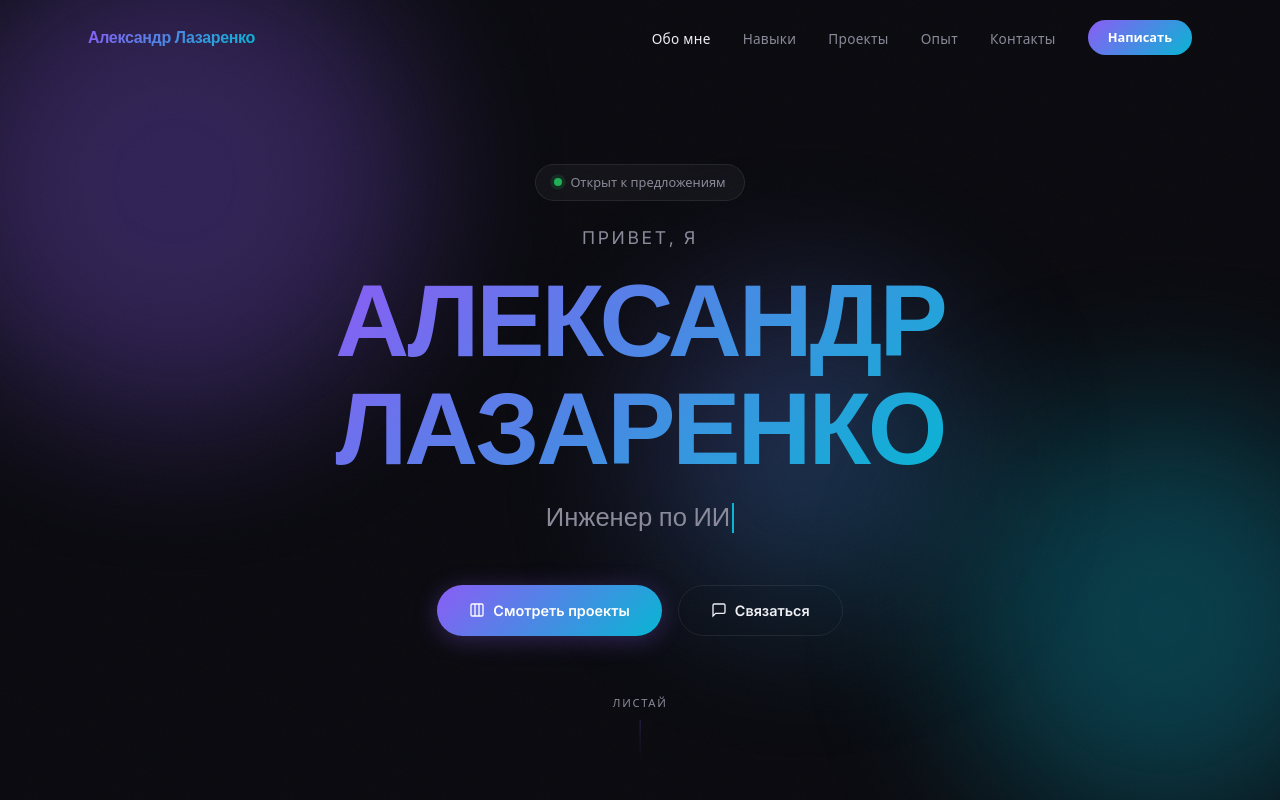
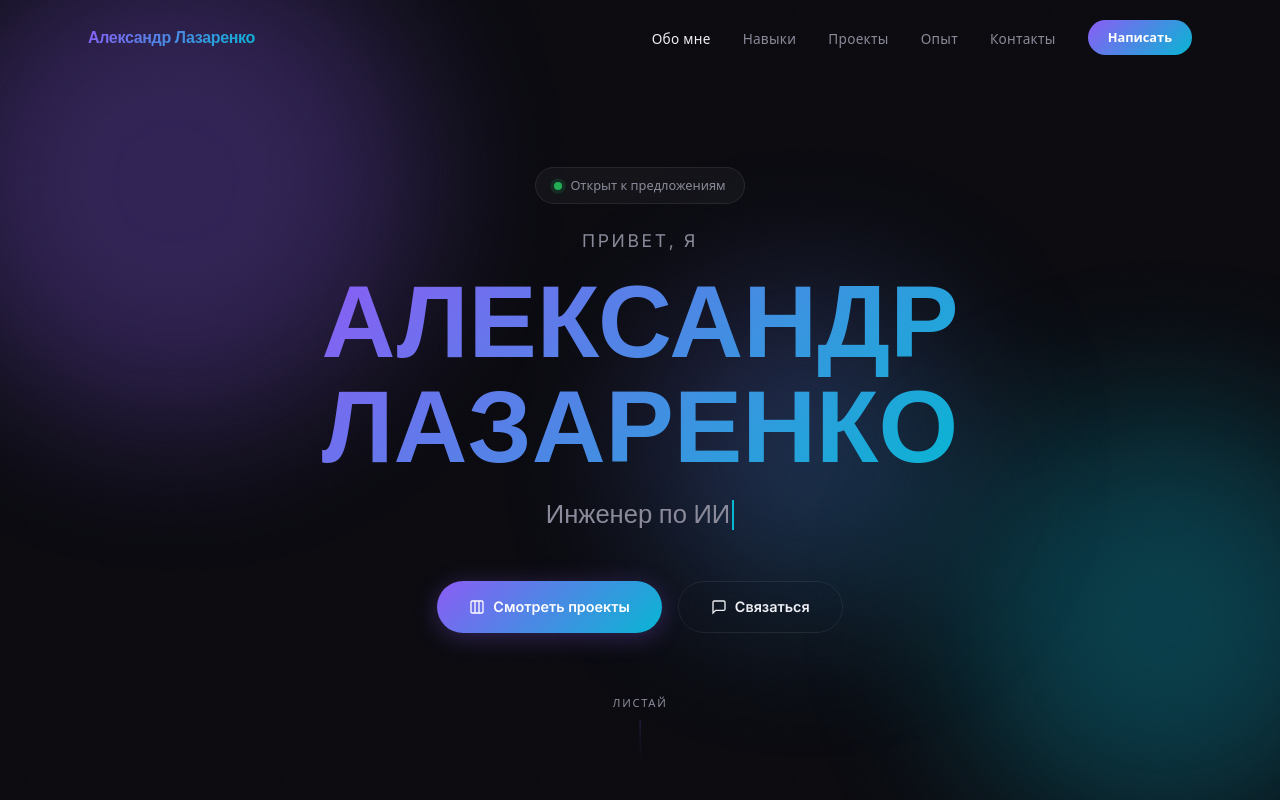
Before and after one commit to lazmaksim2019-ops/portfolio2, a Next.js app: page / in a window 1280 px wide. Shown: the top 800 px of the page. Built offline with nearby package versions, Linux system fonts and the light colour scheme.

Commit message:
fix: hero letter-spacing, equal grid heights for projects and skills

```diff
--- a/src/app/globals.css
+++ b/src/app/globals.css
@@ -319,8 +319,9 @@ body {
   font-family: var(--font-heading);
   font-size: clamp(3rem, 8vw, 7rem);
   font-weight: 700;
-  line-height: 1.05;
-  letter-spacing: -0.03em;
+  line-height: 1.02;
+  letter-spacing: 0;
+  text-wrap: balance;
   margin-bottom: 16px;
   background: var(--gradient-text);
   -webkit-background-clip: text;
@@ -602,6 +603,7 @@ section {
 .skills-bento {
   display: grid;
   grid-template-columns: repeat(3, 1fr);
+  grid-auto-rows: 1fr;
   gap: 16px;
 }
 
@@ -755,6 +757,7 @@ section {
   display: flex;
   flex-wrap: wrap;
   gap: 6px;
+  margin-top: auto;
   margin-bottom: 16px;
 }
 
```
